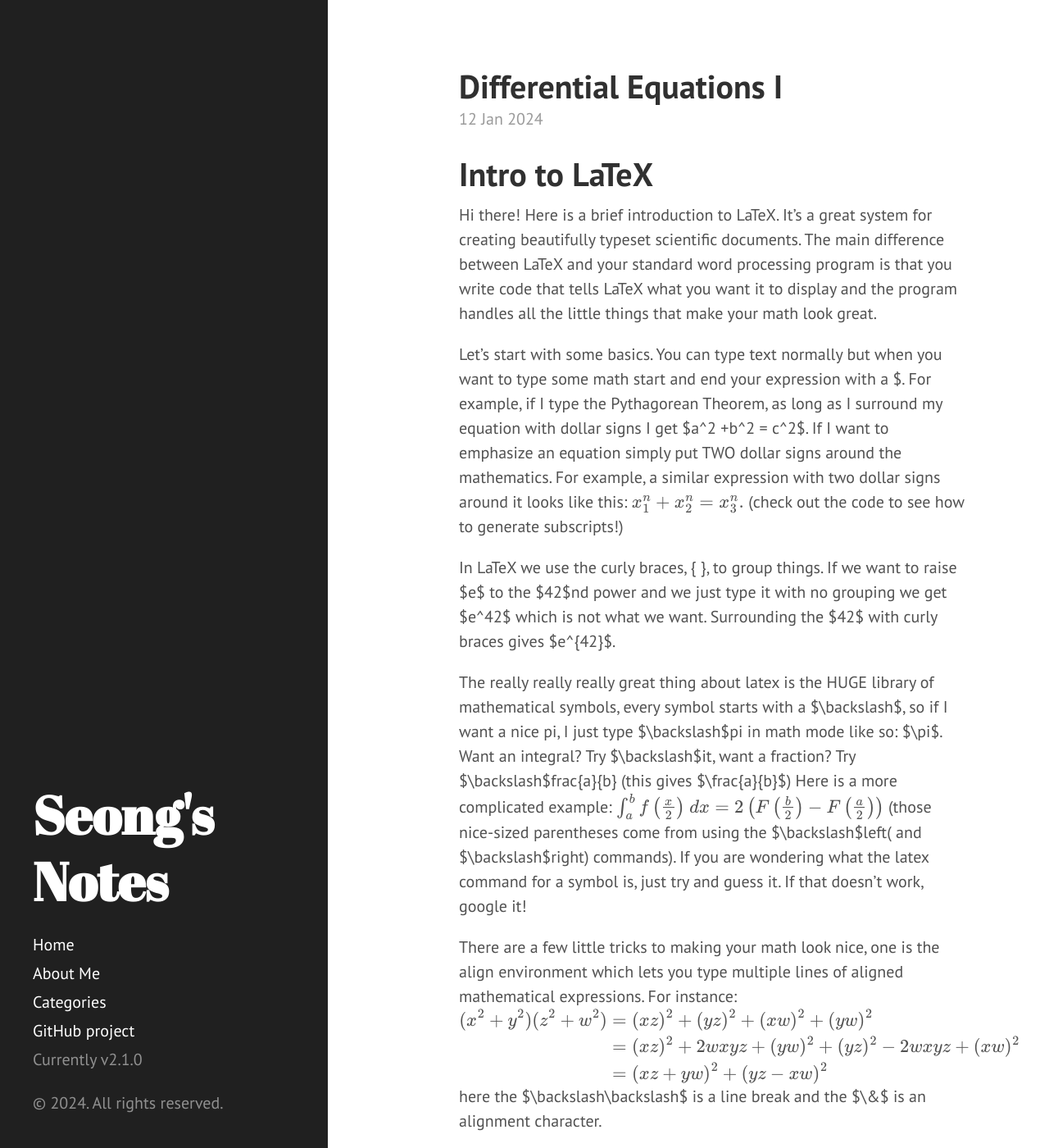
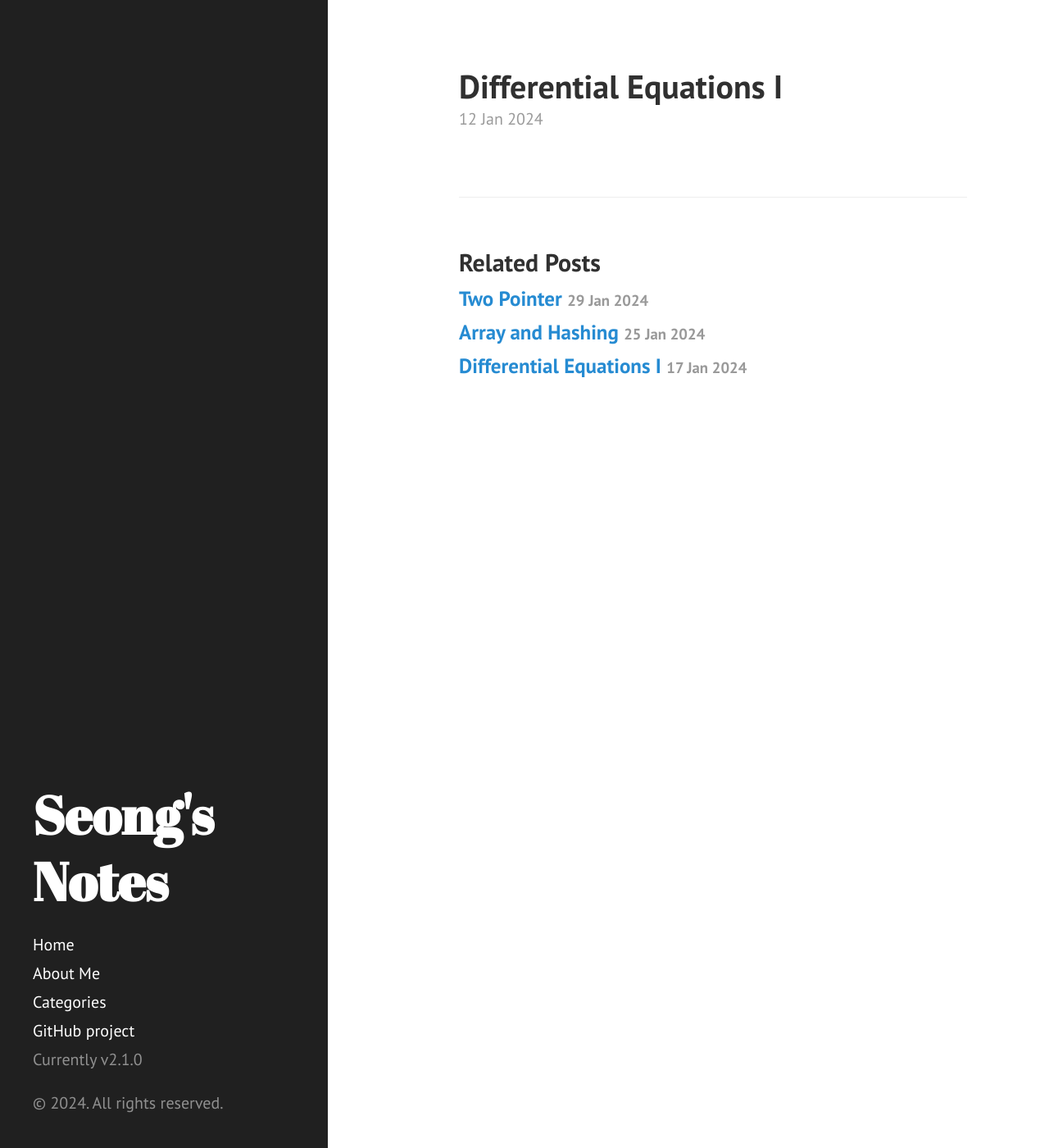
Before and after one commit to GwangseongCho/GwangseongCho.github.io, a Jekyll site: the page built from _posts/2024-01-12-statistics-I.md, in a window 1280 px wide and 1400 px high. Shown: the whole window at 82% size. Built offline with Jekyll 4.4.1, drawn with Linux system fonts in a browser that asks for light colours; formulas are drawn with MathJax 3; some of the changed text lies outside the part shown.

Commit message:
edit DEQ page

```diff
--- a/_posts/2024-01-12-statistics-I.md
+++ b/_posts/2024-01-12-statistics-I.md
@@ -3,78 +3,3 @@ layout: post
 title: Differential Equations I
 category: Mathematics
 ---
-# Intro to LaTeX
-
-Hi there! Here is a brief introduction to LaTeX. It's a great system for
-creating beautifully typeset scientific documents. The main difference
-between LaTeX and your standard word processing program is that you
-write code that tells LaTeX what you want it to display and the program
-handles all the little things that make your math look great.
-
-Let's start with some basics. You can type text normally but when you
-want to type some math start and end your expression with a \$. For
-example, if I type the Pythagorean Theorem, as long as I surround my
-equation with dollar signs I get $a^2 +b^2 = c^2$. If I want to
-emphasize an equation simply put TWO dollar signs around the
-mathematics. For example, a similar expression with two dollar signs
-around it looks like this: $$x_1^n + x_2^n = x_3^n.$$ (check out the
-code to see how to generate subscripts!)
-
-In LaTeX we use the curly braces, { }, to group things. If we want to
-raise $e$ to the $42$nd power and we just type it with no grouping we
-get $e^42$ which is not what we want. Surrounding the $42$ with curly
-braces gives $e^{42}$.
-
-The really really really great thing about latex is the HUGE library of
-mathematical symbols, every symbol starts with a $\backslash$, so if I
-want a nice pi, I just type $\backslash$pi in math mode like so: $\pi$.
-Want an integral? Try $\backslash$it, want a fraction? Try
-$\backslash$frac{a}{b} (this gives $\frac{a}{b}$) Here is a more
-complicated example:
-$$\int_a^b f \left(\frac{x}{2} \right) \ dx =2\left( F\left(\frac{b}{2} \right) - F\left(\frac{a}{2}\right) \right)$$
-(those nice-sized parentheses come from using the $\backslash$left( and
-$\backslash$right) commands). If you are wondering what the latex
-command for a symbol is, just try and guess it. If that doesn't work,
-google it!
-
-There are a few little tricks to making your math look nice, one is the
-align environment which lets you type multiple lines of aligned
-mathematical expressions. For instance: $$\begin{aligned}
-(x^2+y^2)(z^2+w^2) & = (xz)^2 + (yz)^2 + (xw)^2 + (yw)^2 \\
-& =  (xz)^2 + 2wxyz + (yw)^2 + (yz)^2 - 2 wxyz + (xw)^2 \\
-&= (xz+yw)^2 + (yz-xw)^2
-\end{aligned}$$ here the $\backslash\backslash$ is a line break and the
-$\&$ is an alignment character.
-
-# Sample Proofs
-
-::: problem
-**Problem 1**. *$1^3+2^3+\ldots +n^3 = \left[ \frac{n(n+1)}{2}\right]^2$
-for all natural numbers.*
-:::
-
-::: proof
-*Proof.* We proceed by induction. When $n=1$ we have
-$$1^3 + \ldots + n^3 = 1^3 =1$$ and
-$$\left[ \frac{n(n+1)}{2}\right]^2=\left[ \frac{1(1+1)}{2}\right]^2 = 1^2 =1.$$
-Thus the equation holds when $n=1$.
-
-Now assume the equation holds for some $n \in \mathbb N$. Then by our
-assumption we have $$\begin{aligned}
-1^3 + \ldots + n^3 + (n+1)^3& =   \left[ \frac{n(n+1)}{2}\right]^2 + (n+1)^3 = (n+1)^2\left( \frac{n^2}{4} + (n+1)\right) \\
-&=(n+1)^2\left( \frac{n^2+4n+4}{4} \right) = (n+1)^2\frac{(n+2)^2}{4}  \\ &=  \left[ \frac{(n+1)(n+2)}{2}\right]^2.
-\end{aligned}$$ Therefore, by induction, the equation holds for all
-$n\in \mathbb N$. ◻
-:::
-
-::: problem
-**Problem 2**. *Prove $A \subseteq B \Rightarrow A \cap C \subseteq B \cap C$*
-:::
-
-::: proof
-*Proof.* Assume $A \subseteq B$ and let $x\in A \cap C$. If
-$x \in  A \cap C$, then $x\in A$ and $x \in C$. As $x\in A$, by
-assumption, we have that $x \in B$. Thus $x \in B$ and $x \in C$, giving
-$x\in B \cap C$. Therefore if $A \subseteq B$, then
-$A \cap C \subseteq B \cap C$. ◻
-:::
```
